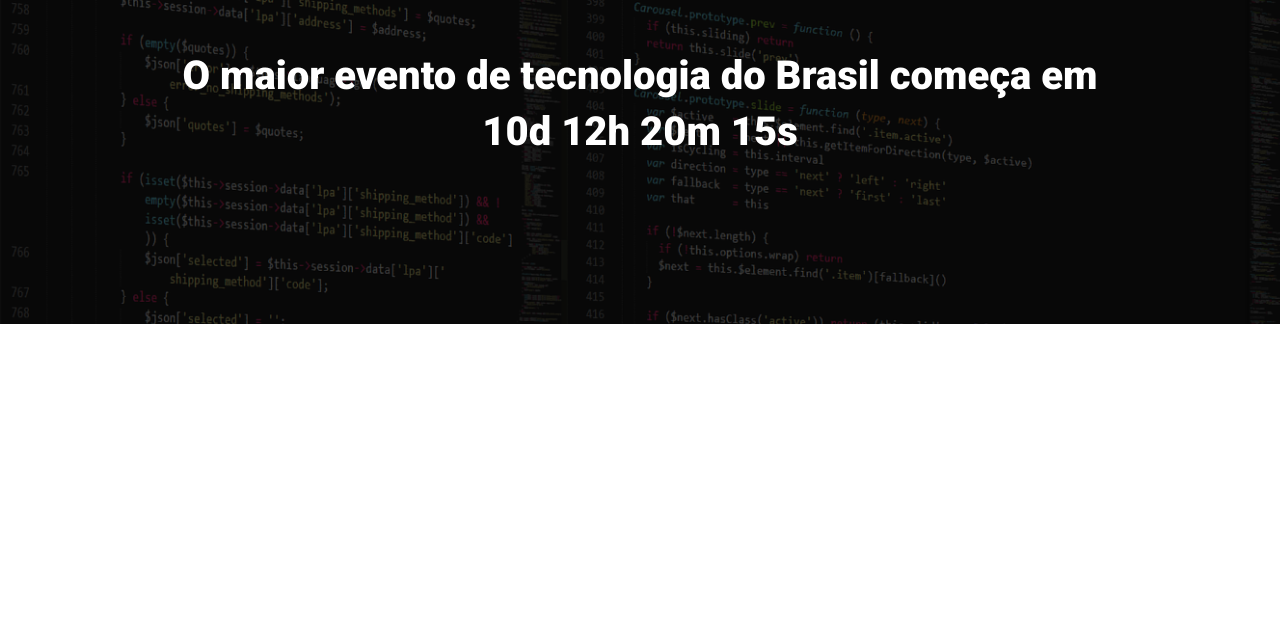
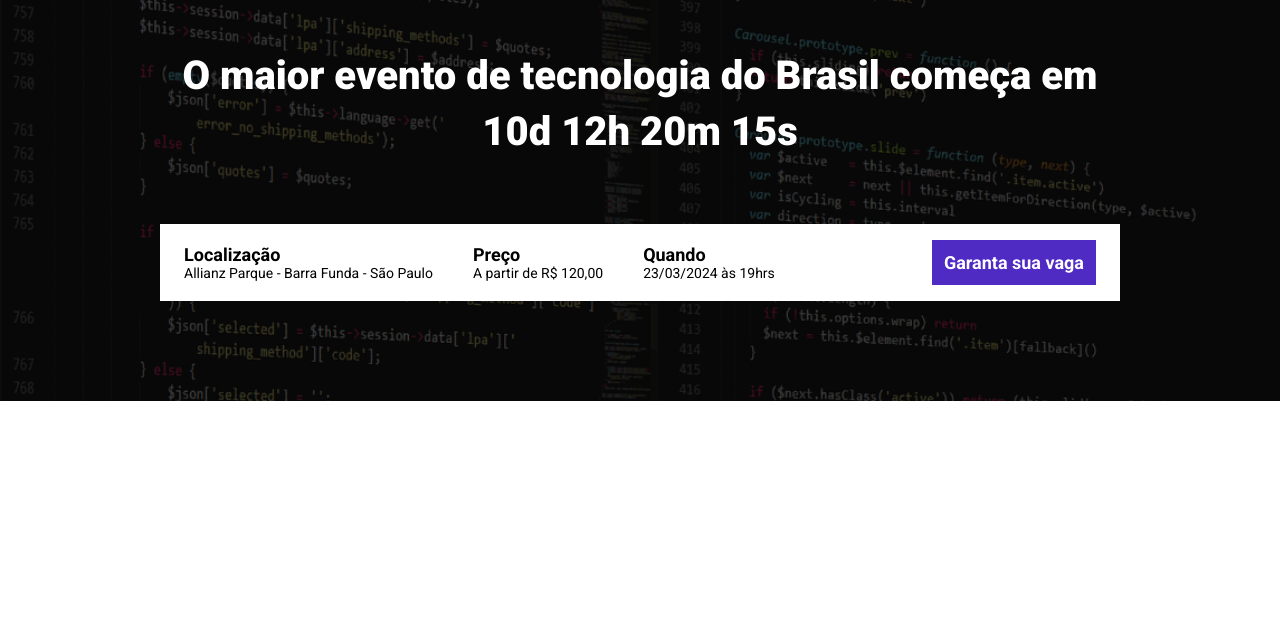
Before and after one commit to Gustavogdcosta/Modulo22-exemplo-landingPage, a website built with Parcel: page src/index.html in a window 1280 px wide. Shown: the part 160-800 px from the top of the page. Built offline with nearby package versions, Linux system fonts and the light colour scheme.

Commit message:
finalizado o cabeçalho

```diff
--- a/src/index.html
+++ b/src/index.html
@@ -15,6 +15,23 @@
             <img class="hero__logo" src="./images/ebac_logo.svg" alt="EBAC">
             <p class="hero__text">O maior evento de tecnologia do Brasil começa em 10d 12h 20m 15s</p>
         </div>
+        <div class="infos-bar container">
+            <ul class="infos-bar__infos">
+                <li class="infos-bar__infos__item">
+                    <b>Localização</b>
+                    Allianz Parque - Barra Funda - São Paulo
+                </li>
+                <li class="infos-bar__infos__item">
+                    <b>Preço</b>
+                    A partir de R$ 120,00
+                </li>
+                <li class="infos-bar__infos__item">
+                    <b>Quando</b>
+                    23/03/2024 às 19hrs
+                </li>
+            </ul>
+            <a href="#" class="button button--primary">Garanta sua vaga</a>
+        </div>
     </header>
 
     <script src="./scripts/main.js"></script>
--- /dev/null
+++ b/src/styles/components/_buttons.scss
@@ -0,0 +1,19 @@
+.button {
+    padding: 12px;
+    font-size: 18px;
+    font-weight: bold;
+    text-decoration: none;
+    text-align: center;
+    white-space: nowrap; // a função wrap quer dizer que um item vai quebrar a linha (como por exemplo no display: flex;  flex-wrap: wrap;) no caso, o nowrap é para não quebrar.
+    // o diplay flex vem com o padrão de nowrap, já o texto vem com padrão wrap
+
+    &--primary {
+        color: #fff;
+        background-color: #4F2AC3;
+    }
+
+    @media (max-width: 640px) {
+        display: block;
+        width: 100%;
+    }
+}
--- /dev/null
+++ b/src/styles/components/_infos_bar.scss
@@ -0,0 +1,40 @@
+.infos-bar {
+    padding: 16px 24px;
+    background-color: #fff;
+    display: flex;
+    justify-content: space-between;
+    align-items: center;
+
+    &__infos{
+        display: flex;
+        gap: 40px;
+
+        &__item {
+            font-size: 14px;
+            color: #000;
+
+            b {
+                font-size: 18px;
+                display: block;
+                color: #000;
+            }
+        }
+    }
+
+    @media (max-width: 640px) {
+        display: block;
+
+        &__infos {
+            display: block;
+
+            &__item {
+                margin-bottom: 24px;
+            }
+        }
+    }
+
+    @media (max-width:1024px) {
+        gap: 16px;
+    }
+
+}
--- a/src/styles/main.scss
+++ b/src/styles/main.scss
@@ -1,4 +1,6 @@
 @use 'hero';
+@use './components/infos_bar';
+@use './components/buttons';
 
 *{
     margin: 0;
@@ -6,6 +8,7 @@
     box-sizing: border-box;
     font-family: Roboto, sans-serif;
     color: #fff;
+    list-style: none;
 }
 
 .container {
@@ -17,7 +20,7 @@
         max-width: 80%;
     }
 
-    @media screen and (max-width: 1023px) and (min-width:641px) {
+    @media screen and (max-width: 1024px) and (min-width:641px) {
         max-width: 90%;
     }
 }
```
